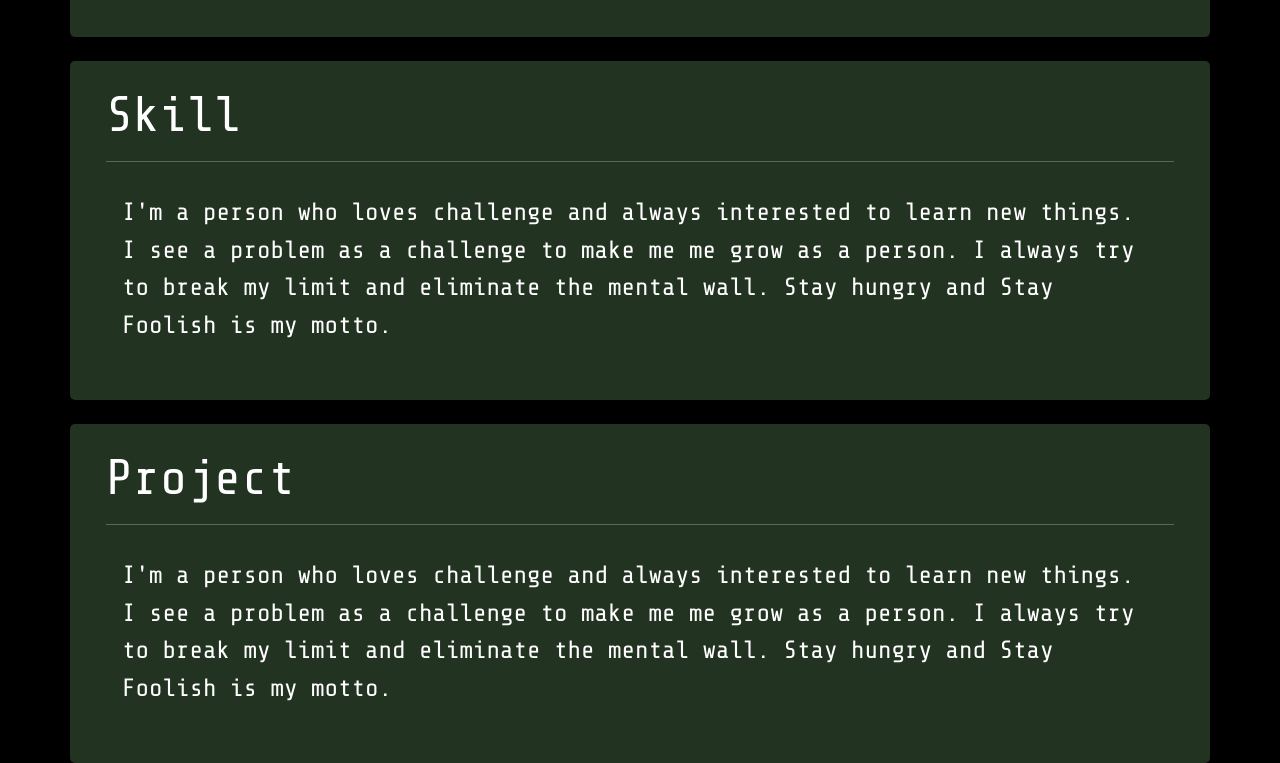
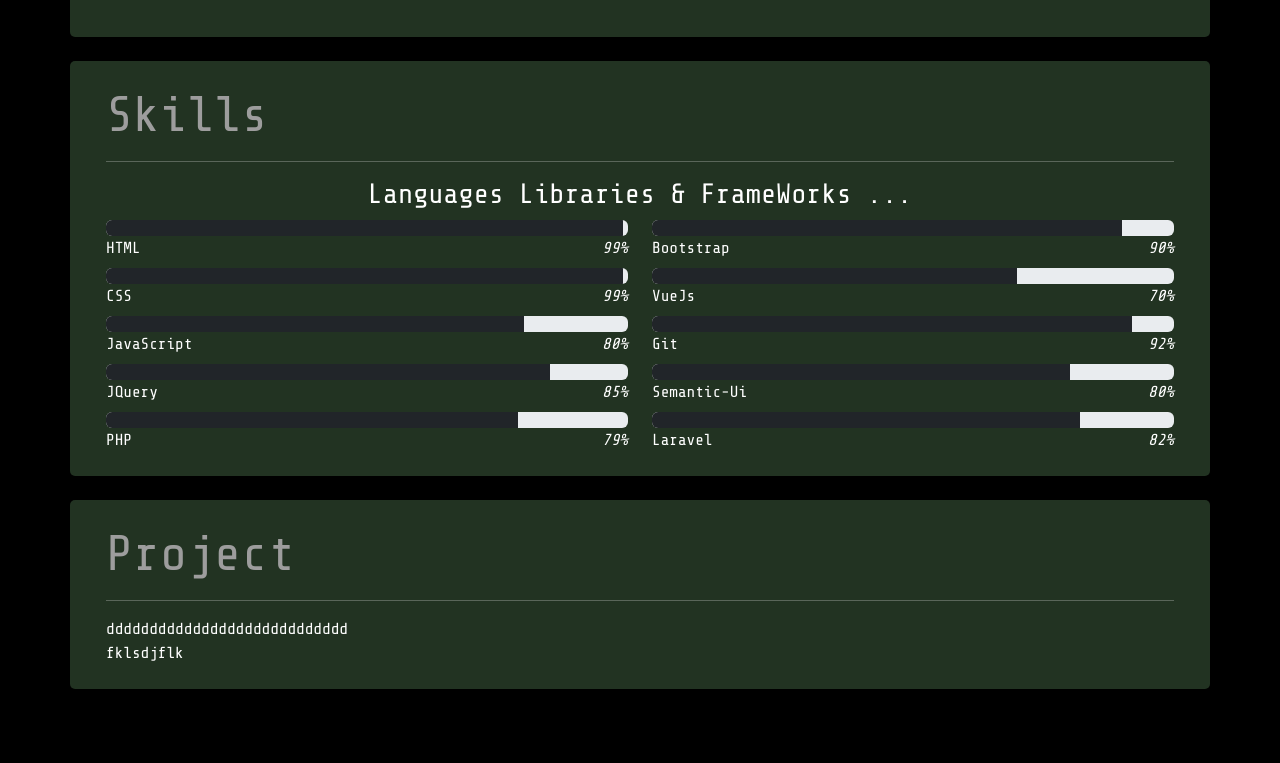
Before and after one commit to YasinDehfuli/Classic-Portfolio, a website: page index.html in a window 1280 px wide. Shown: the part 1587-2350 px from the top of the page. After the commit the page ends 2276 px from the top, so only its background shows below. Drawn offline with nearby package versions, Linux system fonts and the light colour scheme; a web font is replaced by a local one.

Commit message:
SECTION SKILLS UPDATE & ADD PROGRESS BAR & LANGUAGGES

```diff
--- a/assets/style.css
+++ b/assets/style.css
@@ -42,6 +42,9 @@
     border: 1px solid black;
     border-radius: 5px;
 }
+#Profile h1 {
+    color: var(--font-dark);
+}
 @media only screen and (max-width: 575px) {
     .skill button {
         display:  block;
@@ -53,23 +56,6 @@
     }
 }
 
-#About {
-    background-color: var(--dark-color);
-    color: var(--font-light) ;
-    border-radius: 5px;
-}
-#About p {
-    font-size: 25px;
-}
-
-#Experience {
-    background-color: var(--dark-color);
-    color: var(--font-light) ;
-    border-radius: 5px;
-}
-#Experience p {
-    font-size: 25px;
-}
 canvas {
     display:block;
     position: fixed;
@@ -77,27 +63,18 @@
     background-repeat: repeat-y;
 
 }
-#Education {
+
+.section-box{
     background-color: var(--dark-color);
     color: var(--font-light) ;
     border-radius: 5px;
 }
-#Education p {
+.section-box p {
     font-size: 25px;
 }
-#Skill {
-    background-color: var(--dark-color);
-    color: var(--font-light) ;
-    border-radius: 5px;
+.section-box h1 {
+    color: var(--font-dark);
 }
-#Skill p {
-    font-size: 25px;
+.val{
+    float: right;
 }
-#Project {
-    background-color: var(--dark-color);
-    color: var(--font-light) ;
-    border-radius: 5px;
-}
-#Project p {
-    font-size: 25px;
-}
--- a/index.html
+++ b/index.html
@@ -7,7 +7,7 @@
     <meta http-equiv="X-UA-Compatible" content="ie=edge">
     <title>Document</title>
     <!--    Scripts-->
-
+    <script src="node_modules/jquery/dist/jquery.min.js"></script>
     <script src="node_modules/bootstrap/dist/js/bootstrap.bundle.min.js"></script>
     <script src="node_modules/@fortawesome/fontawesome-free/js/all.min.js"></script>
     <!--    Links -->
@@ -123,7 +123,7 @@
 <!--Profile End-->
 
 <!-- About Section -->
-<section id="About" class="container mt-4">
+<section id="About" class="section-box container mt-4">
 
 
     <div>
@@ -132,7 +132,8 @@
             <hr>
             <p class="p-3"> Hi I'm Yasin , ALways Trying To Learn New Things & New Program Languages , I Start
                 Developing Since 2021 With Front-End Languages For Now , I Just , Doing Projects For Being Under
-                Developing Challanges And Creating A Good Resume For Myself , At All I Living Code Every Second OF My Life ...</p>
+                Developing Challanges And Creating A Good Resume For Myself , At All I Living Code Every Second OF My
+                Life ...</p>
         </div>
 
     </div>
@@ -140,7 +141,7 @@
 <!-- About SEction End -->
 
 <!-- Experience Section -->
-<section id="Experience" class="container mt-4">
+<section id="Experience" class="section-box container mt-4">
 
     <div>
         <div class="section-title p-4">
@@ -158,7 +159,7 @@
 </section>
 <!-- Experience SEction End -->
 <!-- Education Section -->
-<section id="Education" class="container mt-4">
+<section id="Education" class="section-box container mt-4">
 
     <div>
         <div class="section-title p-4">
@@ -176,36 +177,86 @@
 </section>
 <!-- Education SEction End -->
 <!-- Skill Section -->
-<section id="Skill" class="container mt-4">
+<section id="Skill" class="section-box container mt-4">
 
     <div>
         <div class="section-title p-4">
-            <h1>Skill</h1>
+            <h1>Skills</h1>
             <hr>
-            <p class="p-3">I'm a person who loves challenge and always interested to learn new things. I see a problem
-                as a challenge to
-                make
-                me me grow as a person. I always try to break my limit and eliminate the mental wall. Stay hungry and
-                Stay
-                Foolish is my motto. </p>
+
+            <div class="row">
+                <div class="col-12">
+                    <h3 style="text-align: center">Languages Libraries & FrameWorks ...</h3>
+                </div>
+                <div class="col-6">
+
+                    <div class="progress ">
+                    <div class="progress-bar bg-dark " role="progressbar" aria-label="Success example"
+                         style="width: 99%" aria-valuenow="100" aria-valuemin="0" aria-valuemax="100"></div>
+                 </div>
+                    <span >HTML</span> <i class="val"> 99%</i>
+                 <div class="progress mt-2">
+                    <div class="progress-bar bg-dark" role="progressbar" aria-label="Info example" style="width: 99%"
+                         aria-valuenow="99" aria-valuemin="0" aria-valuemax="100"></div>
+                 </div>
+                    <span >CSS</span> <i class="val"> 99%</i>
+                 <div class="progress mt-2">
+                    <div class="progress-bar bg-dark" role="progressbar" aria-label="Warning example" style="width: 80%"
+                         aria-valuenow="80" aria-valuemin="0" aria-valuemax="100"></div>
+                 </div>
+                    <span >JavaScript</span> <i class="val"> 80%</i>
+                <div class="progress mt-2">
+                    <div class="progress-bar bg-dark" role="progressbar" aria-label="Danger example" style="width: 85%"
+                         aria-valuenow="85" aria-valuemin="0" aria-valuemax="100"></div>
+                </div>
+                    <span >JQuery</span> <i class="val"> 85%</i>
+                    <div class="progress mt-2">
+                    <div class="progress-bar bg-dark" role="progressbar" aria-label="Danger example" style="width: 79%"
+                         aria-valuenow="79" aria-valuemin="0" aria-valuemax="100"></div>
+                </div>
+                    <span >PHP</span> <i class="val"> 79%</i>
+                </div>
+<!--                part 2 col-->
+                <div class="col-6">
+                    <div class="progress ">
+                        <div class="progress-bar bg-dark " role="progressbar" aria-label="Success example"
+                             style="width: 90%" aria-valuenow="90" aria-valuemin="0" aria-valuemax="100"></div>
+                    </div>
+                    <span >Bootstrap</span> <i class="val"> 90%</i>
+                    <div class="progress mt-2">
+                        <div class="progress-bar bg-dark" role="progressbar" aria-label="Info example" style="width: 70%"
+                             aria-valuenow="70" aria-valuemin="0" aria-valuemax="100"></div>
+                    </div>
+                    <span >VueJs</span> <i class="val"> 70%</i>
+                    <div class="progress mt-2">
+                        <div class="progress-bar bg-dark" role="progressbar" aria-label="Warning example" style="width: 92%"
+                             aria-valuenow="92" aria-valuemin="0" aria-valuemax="100"></div>
+                    </div>
+                    <span >Git</span> <i class="val"> 92%</i>
+                    <div class="progress mt-2">
+                        <div class="progress-bar bg-dark" role="progressbar" aria-label="Danger example" style="width: 80%"
+                             aria-valuenow="80" aria-valuemin="0" aria-valuemax="100"></div>
+                    </div>
+                    <span >Semantic-Ui</span> <i class="val"> 80%</i>
+                    <div class="progress mt-2">
+                        <div class="progress-bar bg-dark" role="progressbar" aria-label="Danger example" style="width: 82%"
+                             aria-valuenow="82" aria-valuemin="0" aria-valuemax="100"></div>
+                    </div>
+                    <span >Laravel</span> <i class="val"> 82%</i>
+                </div>
+            </div>
         </div>
-
     </div>
 </section>
 <!-- Skill SEction End -->
 <!-- Project Section -->
-<section id="Project" class="container mt-4">
+<section id="Project" class="section-box container mt-4">
 
     <div>
         <div class="section-title p-4">
             <h1>Project</h1>
             <hr>
-            <p class="p-3">I'm a person who loves challenge and always interested to learn new things. I see a problem
-                as a challenge to
-                make
-                me me grow as a person. I always try to break my limit and eliminate the mental wall. Stay hungry and
-                Stay
-                Foolish is my motto. </p>
+            dddddddddddddddddddddddddddd <br>fklsdjflk
         </div>
 
     </div>
--- a/package.json
+++ b/package.json
@@ -28,6 +28,7 @@
   "dependencies": {
     "@fortawesome/fontawesome-free": "^6.2.1",
     "animate.css": "^4.1.1",
-    "bootstrap": "^5.2.3"
+    "bootstrap": "^5.2.3",
+    "jquery": "^3.6.1"
   }
 }
```
Also changed, not shown: 1 other file.
